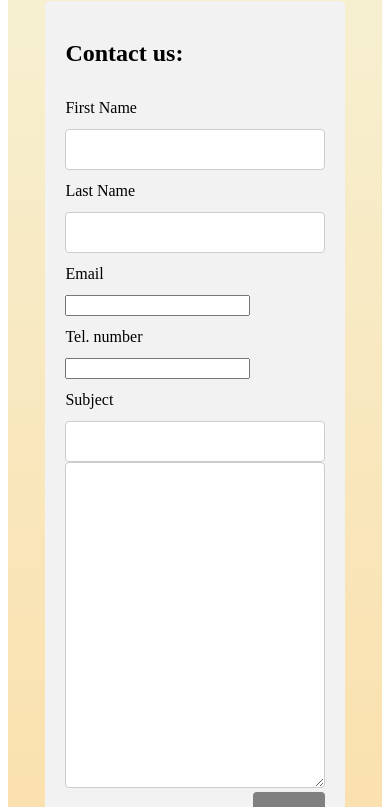
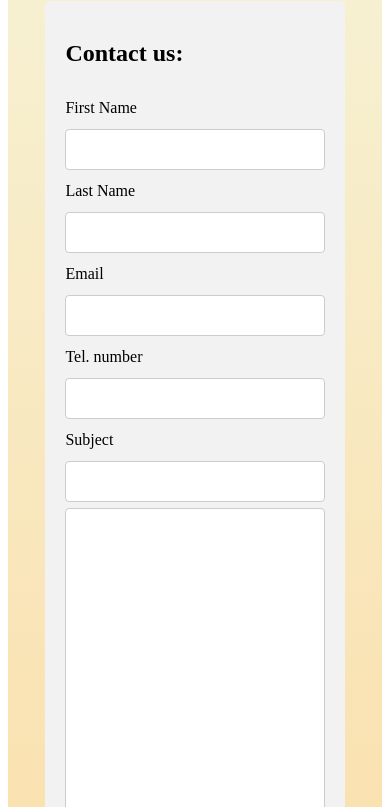
Before and after one commit to crazorn/crazorn.github.io, a plain HTML site: page contact.html in a window 390 px wide. Shown: the part 293-1100 px from the top of the page. Drawn offline with Linux system fonts and the light colour scheme.

Commit message:
added responsive form (TODO adjust max-width)

```diff
--- a/contact.css
+++ b/contact.css
@@ -1,9 +1,38 @@
-input[type=text], textarea {
+input[type=text], input[type=email], input[type=tel], textarea {
 	width: 100%;
 	padding: 12px;
 	border: 1px solid #ccc;
 	border-radius: 4px;
 	resize: vertical;
+}
+
+input[type=submit], textarea {
+	margin-top: 6px;
+}
+
+.col-25 {
+	float: left;
+	width: 25%;
+	margin-top: 6px;
+}
+
+.col-75 {
+	float: left;
+	width: 75%;
+	margin-top: 6px;
+}
+
+.row:after {
+	content: "";
+	display: table;
+	clear: both;
+}
+
+@media screen and (max-width: 1200px) {
+	.col-25, .col-75, input[type=submit] {
+		width: 100%;
+		margin-top: 0;
+	}
 }
 
 label {
@@ -40,6 +69,7 @@ input[type=submit]:hover {
 	text-align: center;
 	text-decoration: none;
 	margin: 5px 2px;
+	border-radius: 4px;
 }
 
 .fa:hover {
```
